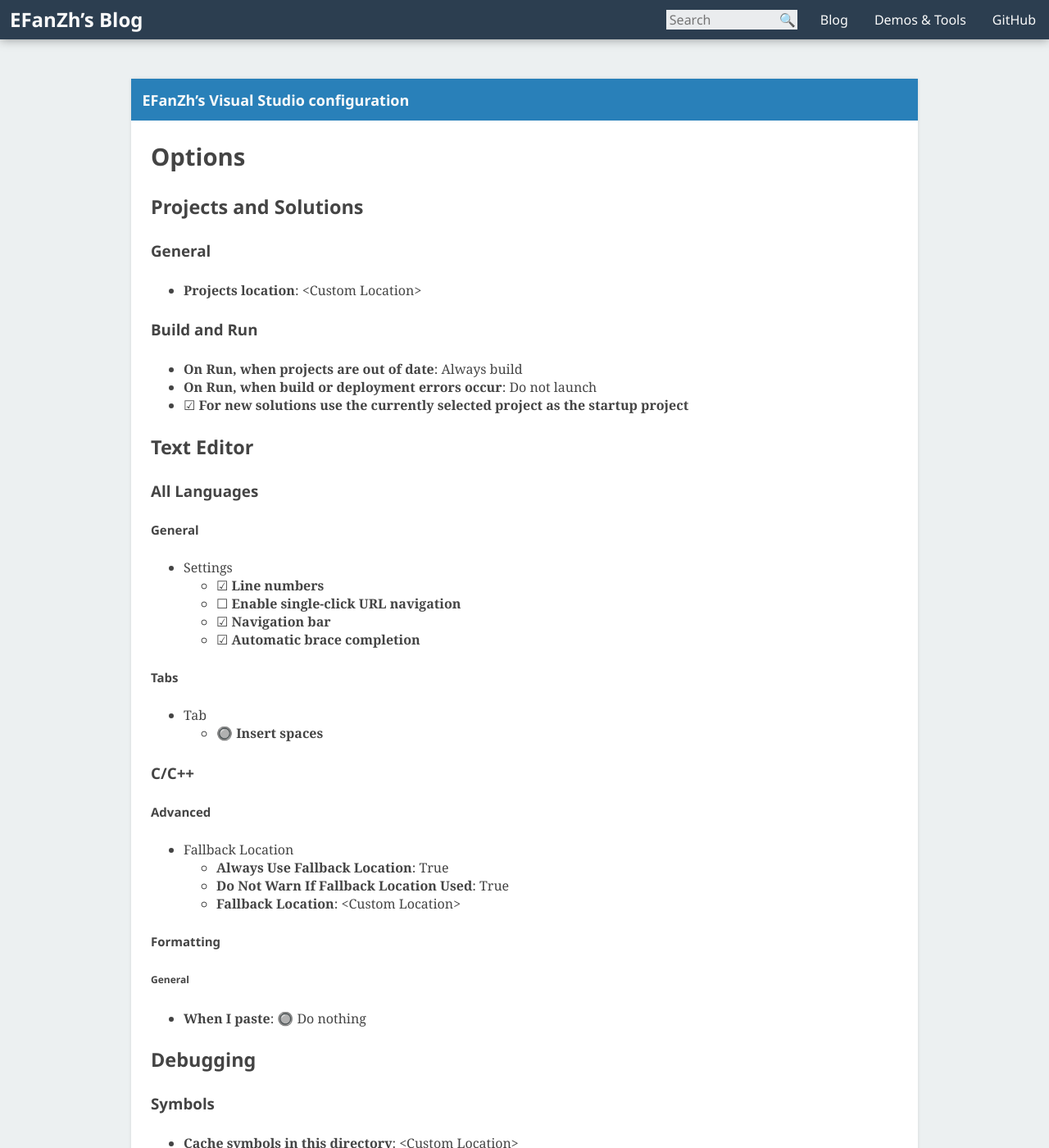
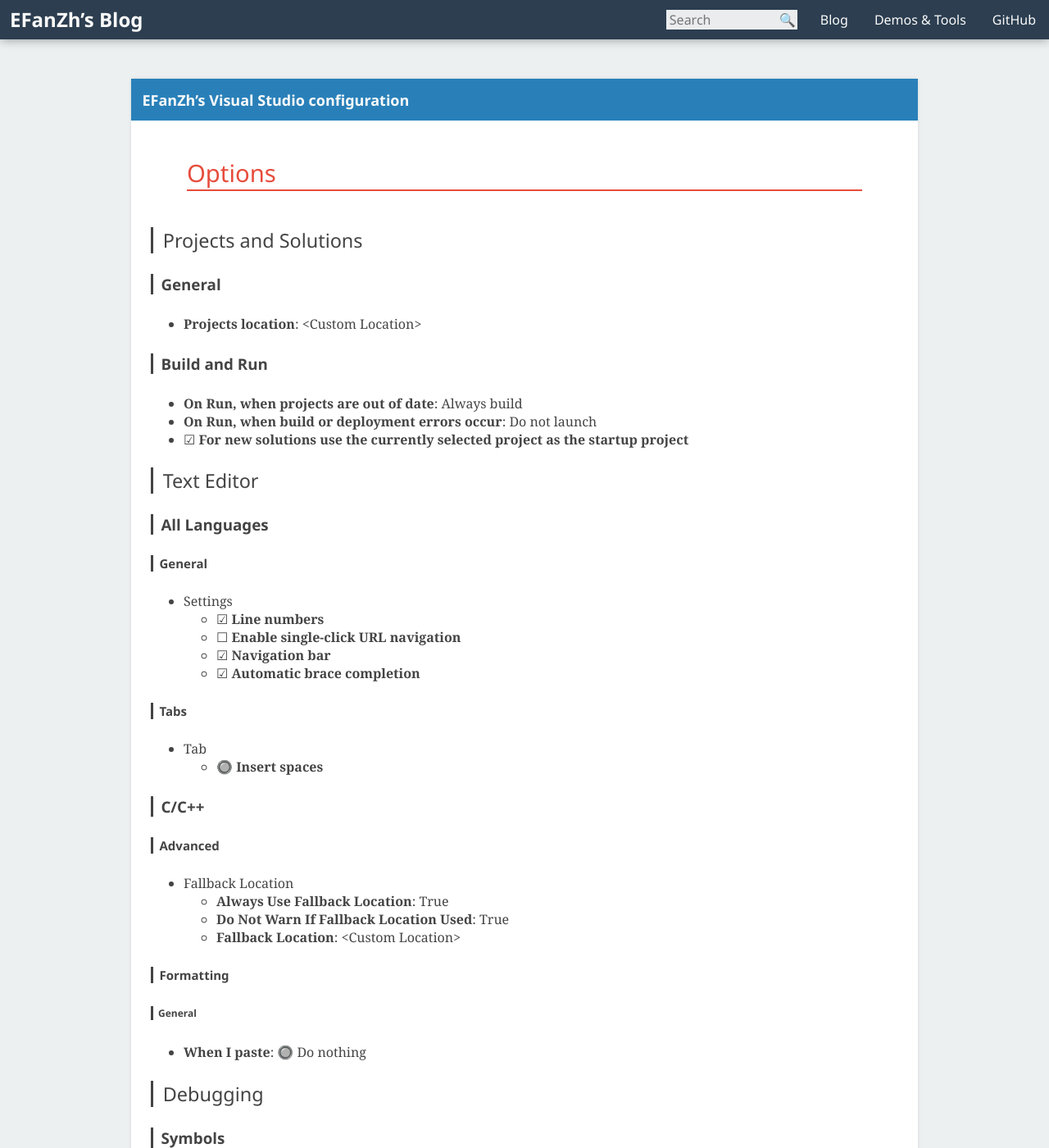
Before and after one commit to fuzeyi/efanzh.github.io, a Jekyll site: the page built from _posts/2015-07-26-visual-studio-configuration.md, in a window 1280 px wide and 1400 px high. Shown: the whole window at 82% size. Built offline with Jekyll 4.4.1, drawn with Linux system fonts in a browser that asks for light colours.

Commit message:
Change heading style

```diff
--- a/stylesheets/common.css
+++ b/stylesheets/common.css
@@ -156,27 +156,42 @@
 
 .post > h2
 {
+    margin: 1.5em;
+    border-bottom: 2px solid;
     font-size: 29.296875px;
+    font-weight: lighter;
+    color: #e74c3c;
+}
+
+.post > h3, .post > h4, .post > h5, .post > h6
+{
+    padding-left: 0.5em;
+    border-left-style: solid;
+    border-left-size: 0.25em;
 }
 
 .post > h3
 {
     font-size: 23.4375px;
+    font-weight: lighter;
 }
 
 .post > h4
 {
     font-size: 18.75px;
+    margin-right: 16px;
 }
 
 .post > h5
 {
     font-size: 15px;
+    margin-right: 32px;
 }
 
 .post > h6
 {
     font-size: 12px;
+    margin-right: 48px;
 }
 
 .post > table
```
